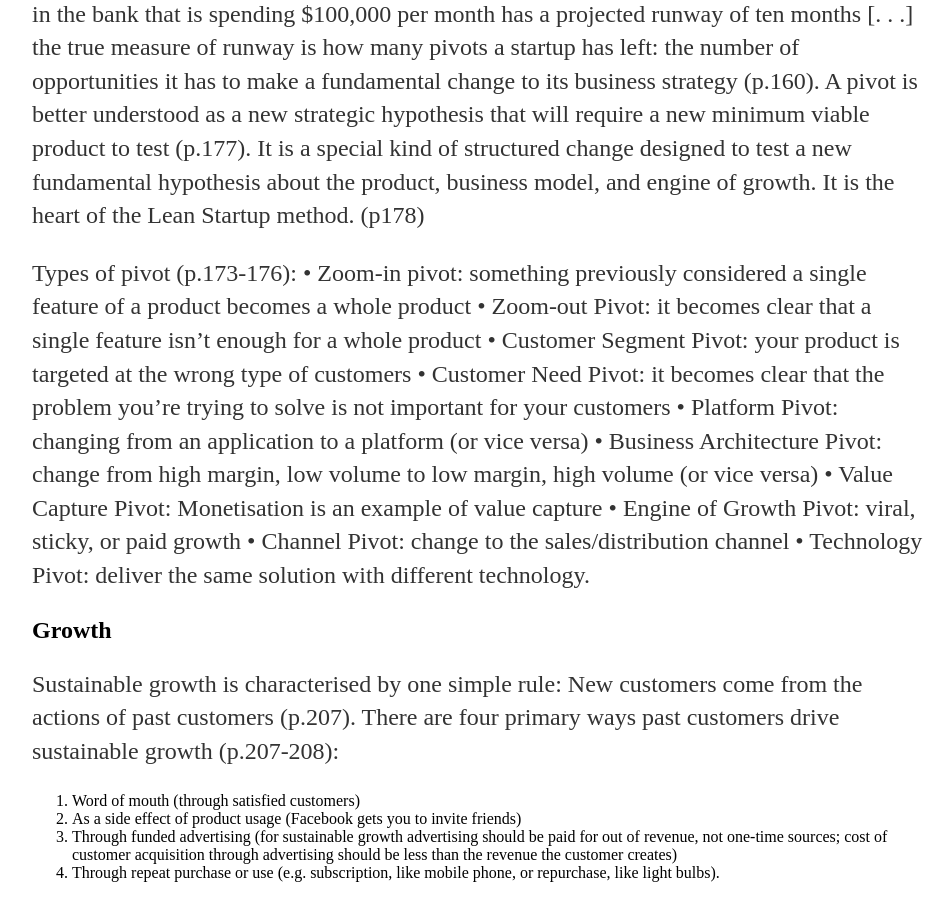
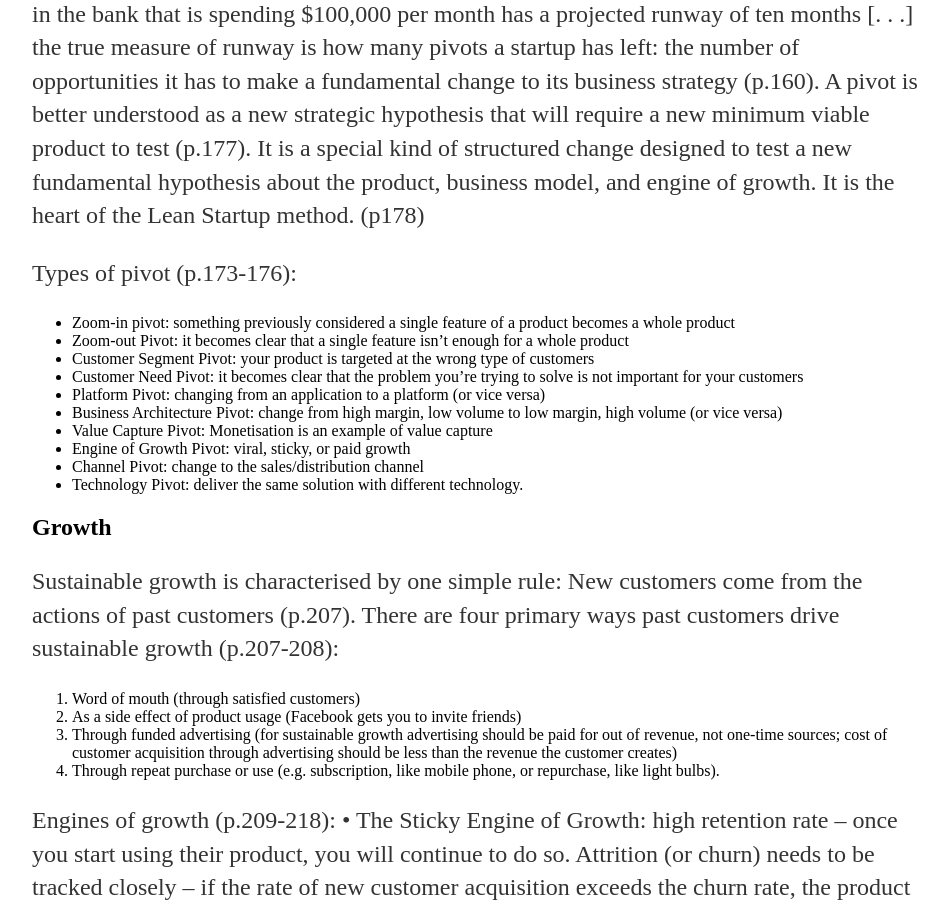
Before and after one commit to scottcolfer/scottcolfer.github.io, a Jekyll site: the page built from _posts/2012-06-05-lean-startup-for-product-managers.md, in a window 1280 px wide and 900 px high, scrolled down 3957 px. Shown: the whole window, without its empty margins (160-1112 px from the left). Built offline with Jekyll 4.4.1, drawn with Linux system fonts in a browser that asks for light colours.

Commit message:
Update 2012-06-05-lean-startup-for-product-managers.md
Correct formatting errors.

```diff
--- a/_posts/2012-06-05-lean-startup-for-product-managers.md
+++ b/_posts/2012-06-05-lean-startup-for-product-managers.md
@@ -16,7 +16,7 @@ This post is a largely paraphrased overview of the Lean Startup (with page refer
 * Validated learning (learn about your products and your business)
 * Build-Measure-Learn (accelerated feedback loop)
 * Accountability (Innovation accounting: measure, manage, prioritise).
-*
+
 > [Lean Startup comes from] lean manufacturing, design thinking, customer development, and agile development (p.4).
 
 ## Entrepreneurship is Management.
@@ -76,16 +76,16 @@ A pivot is a special kind of change designed to test a new fundamental hypothesi
 A startup’s runway is the number of pivots it can still make [. . .] a startup with a $1 million in the bank that is spending $100,000 per month has a projected runway of ten months [. . .] the true measure of runway is how many pivots a startup has left: the number of opportunities it has to make a fundamental change to its business strategy (p.160). A pivot is better understood as a new strategic hypothesis that will require a new minimum viable product to test (p.177). It is a special kind of structured change designed to test a new fundamental hypothesis about the product, business model, and engine of growth. It is the heart of the Lean Startup method. (p178)
 
 Types of pivot (p.173-176):
-• Zoom-in pivot: something previously considered a single feature of a product becomes a whole product
-• Zoom-out Pivot: it becomes clear that a single feature isn’t enough for a whole product
-• Customer Segment Pivot: your product is targeted at the wrong type of customers
-• Customer Need Pivot: it becomes clear that the problem you’re trying to solve is not important for your customers
-• Platform Pivot: changing from an application to a platform (or vice versa)
-• Business Architecture Pivot: change from high margin, low volume to low margin, high volume (or vice versa)
-• Value Capture Pivot: Monetisation is an example of value capture
-• Engine of Growth Pivot: viral, sticky, or paid growth
-• Channel Pivot: change to the sales/distribution channel
-• Technology Pivot: deliver the same solution with different technology.
+* Zoom-in pivot: something previously considered a single feature of a product becomes a whole product
+* Zoom-out Pivot: it becomes clear that a single feature isn’t enough for a whole product
+* Customer Segment Pivot: your product is targeted at the wrong type of customers
+* Customer Need Pivot: it becomes clear that the problem you’re trying to solve is not important for your customers
+* Platform Pivot: changing from an application to a platform (or vice versa)
+* Business Architecture Pivot: change from high margin, low volume to low margin, high volume (or vice versa)
+* Value Capture Pivot: Monetisation is an example of value capture
+* Engine of Growth Pivot: viral, sticky, or paid growth
+* Channel Pivot: change to the sales/distribution channel
+* Technology Pivot: deliver the same solution with different technology.
 
 ## Growth
 
```
